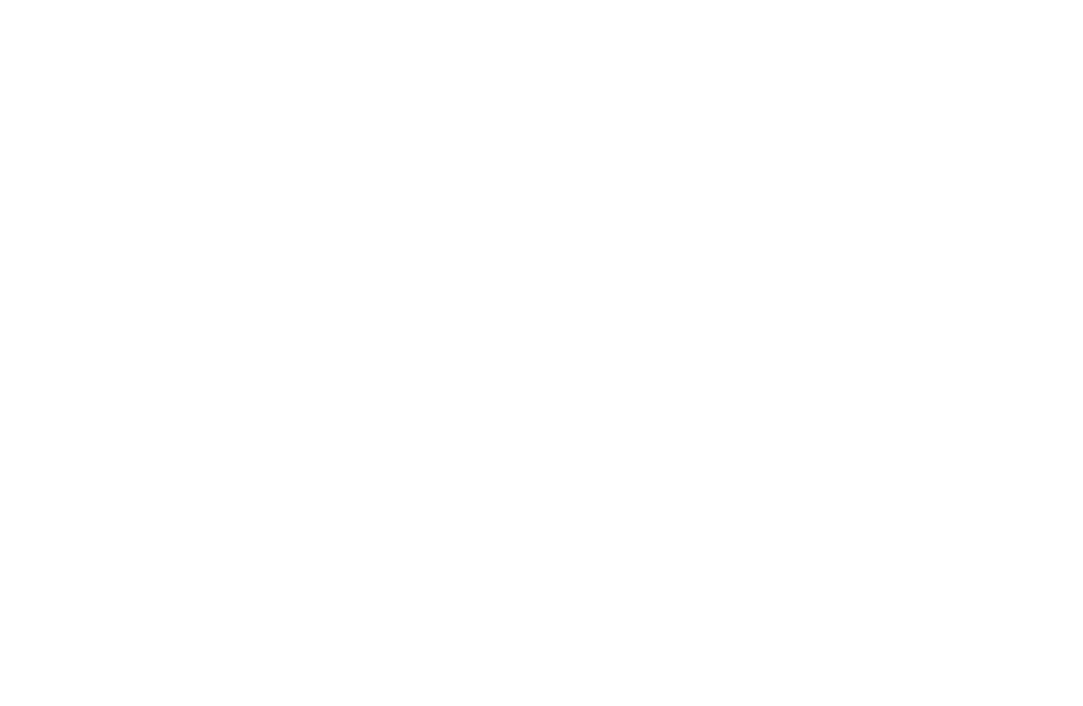
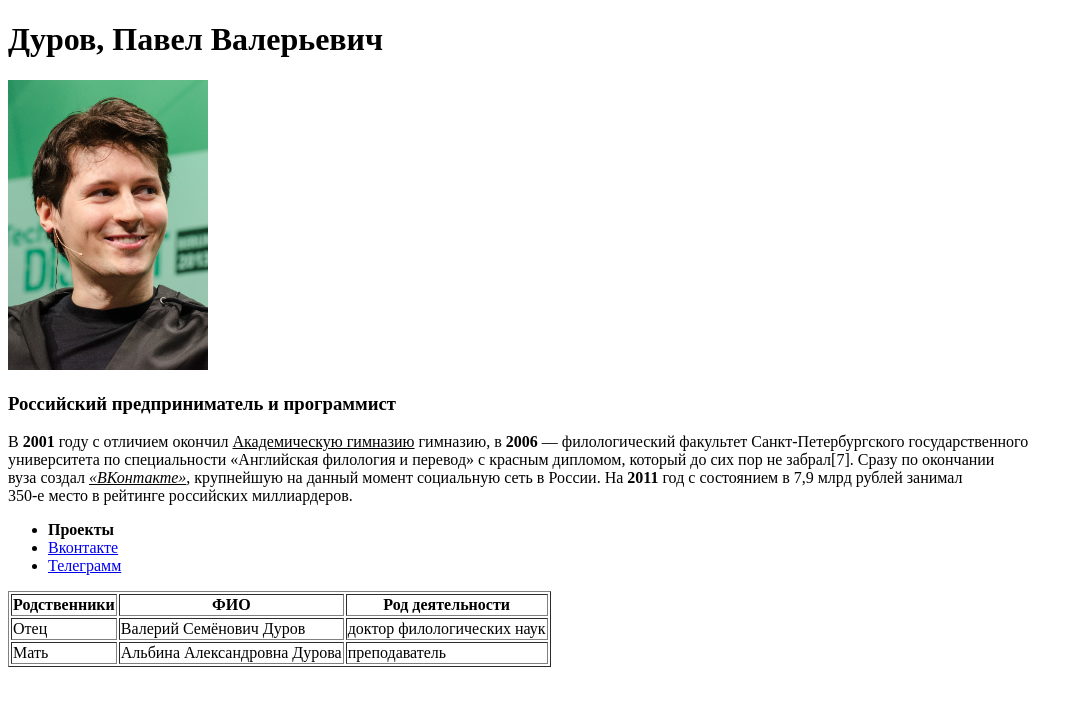
Before and after one commit to iDobryDen/JavaScriptEducation, a plain HTML site: page index.html in a window 1280 px wide. Shown: the whole page, without its empty margins (0-1083 px from the left). Drawn offline with Linux system fonts and the light colour scheme.

Commit message:
create Pavel Durov page

```diff
--- a/index.html
+++ b/index.html
@@ -1 +1,51 @@
 <!DOCTYPE html>
+<html>
+    <head>
+        <meta charset="utf-8">
+        <title>Мой первый сайт</title>
+    </head>
+    <body>
+        <h1>Дуров, Павел Валерьевич</h1>
+        <a href="https://ru.wikipedia.org/wiki/%D0%94%D1%83%D1%80%D0%BE%D0%B2,_%D0%9F%D0%B0%D0%B2%D0%B5%D0%BB_%D0%92%D0%B0%D0%BB%D0%B5%D1%80%D1%8C%D0%B5%D0%B2%D0%B8%D1%87">
+            <img src="static/img/PDurov.jpg" alt="PDurov" title="Pavel Durov" width="200">
+        </a>
+        <h3>Российский предприниматель и программист</h3>
+        <p>В <b>2001</b> году с отличием окончил <u>Академическую гимназию</u> гимназию, в <b>2006</b> — филологический факультет Санкт-Петербургского государственного <br>
+            университета по специальности «Английская филология и перевод» с красным дипломом, который до сих пор не забрал[7]. Сразу по окончании <br>
+            вуза создал <u><i>«ВКонтакте»</i></u>, крупнейшую на данный момент социальную сеть в России. На <b>2011</b> год с состоянием в 7,9 млрд рублей занимал <br>
+            350-е место в рейтинге российских миллиардеров.</p>
+        <ul>
+            <li><b>Проекты</b></li>
+            <li><a href="https://vk.com/" target="_blank">Вконтакте</a></li>
+            <li><a href="https://web.telegram.org/k/" target="_blank">Телеграмм</a></li>
+        </ul>
+        <table border="1">
+            <thead>
+                <th>Родственники</th>
+                <th>ФИО</th>
+                <th>Род деятельности</th>
+            </thead>
+            <tbody>
+                <tr>
+                    <td>Отец</td>
+                    <td>Валерий Семёнович Дуров</td>
+                    <td>доктор филологических наук</td>
+                </tr>
+                <tr>
+                    <td>Мать</td>
+                    <td>Альбина Александровна Дурова</td>
+                    <td>преподаватель</td>
+                </tr>
+            </tbody>
+        </table>
+    </body>
+</html>
+
+<!-- Commit
+картинка
+текст
+заголовок
+шрифты
+ссылка
+
+-->
```
Also changed, not shown: static/img/PDurov.jpg (added), 2 other files.
